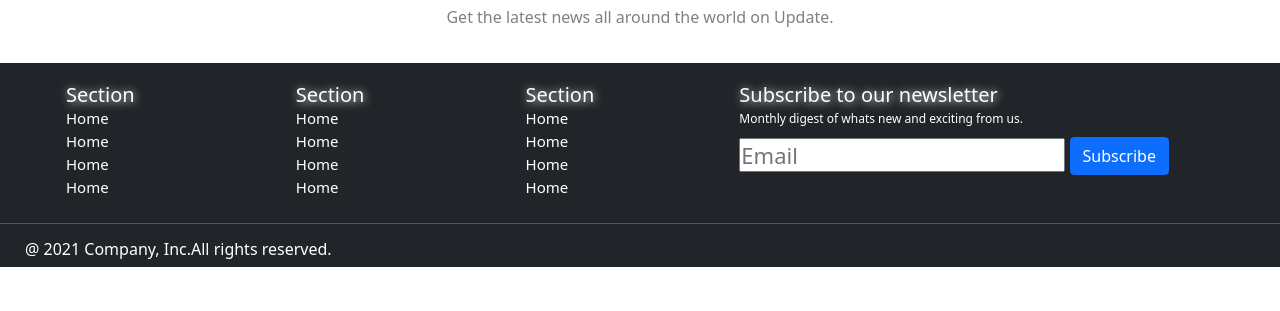
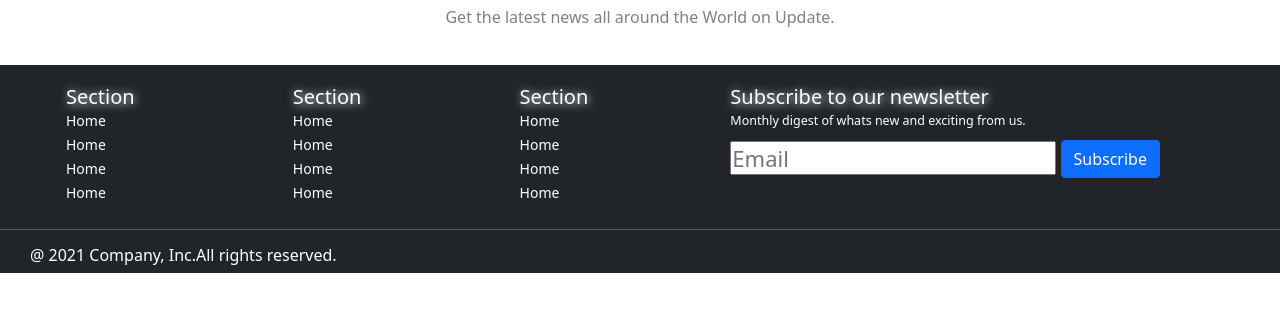
Before and after one commit to Aneeshh18/NewsWebsite, a plain HTML site: page index.html in a window 1280 px wide. Shown: the part 137-448 px from the top of the page. Drawn offline with nearby package versions, Linux system fonts and the light colour scheme; no server answers; files whose address does not match are found by name.

Commit message:
Update index.html
Styling!

```diff
--- a/index.html
+++ b/index.html
@@ -18,13 +18,12 @@
         h1,
         p {
             text-align: center;
-            justify-content: center;
         }
 
         #content {
             display: flex;
             flex-wrap: wrap;
-            margin: 0px 10px 18px 19px;
+            margin: 0px 10px 20px 20px;
         }
 
         footer {
@@ -37,13 +36,13 @@
         footer .main_container1 {
             display: flex;
             justify-content: space-between;
-            padding: 20px 46px 0px 50px;
+            padding: 20px 50px 0px 50px;
             color: white;
-            line-height: 7px;
+            line-height: 8px;
         }
 
         footer .container2 {
-            margin-right: 65px;
+            margin-right: 70px;
         }
 
         footer h2 {
@@ -52,12 +51,12 @@
         }
 
         footer p {
-            font-size: 15px;
+            font-size: 14px;
             text-align: left;
         }
 
         footer .container2 #subscribepara {
-            font-size: 12px;
+            font-size: 12.5px;
         }
 
         footer .container2 input {
@@ -65,13 +64,13 @@
         }
 
         footer .container2 button {
-            font: 14px;
+            font: 15px;
             position: relative;
             top: -3px;
         }
 
         footer h6 {
-            padding-left: 25px;
+            padding-left: 30px;
         }
 
         @media (max-width:700px) {
@@ -97,7 +96,6 @@
 
             footer h6 {
                 text-align: center;
-                justify-content: center;
             }
         }
     </style>
@@ -141,7 +139,7 @@
 
     <!-- Main Heading Starts -->
     <h1>Welcome to <span class="badge bg-secondary">Update!</span></h1>
-    <p style="color: gray;">Get the latest news all around the world on Update.</p>
+    <p style="color: gray;">Get the latest news all around the World on Update.</p>
     <!-- Main Heading Ends -->
 
     <!-- News Content Starts -->
```
